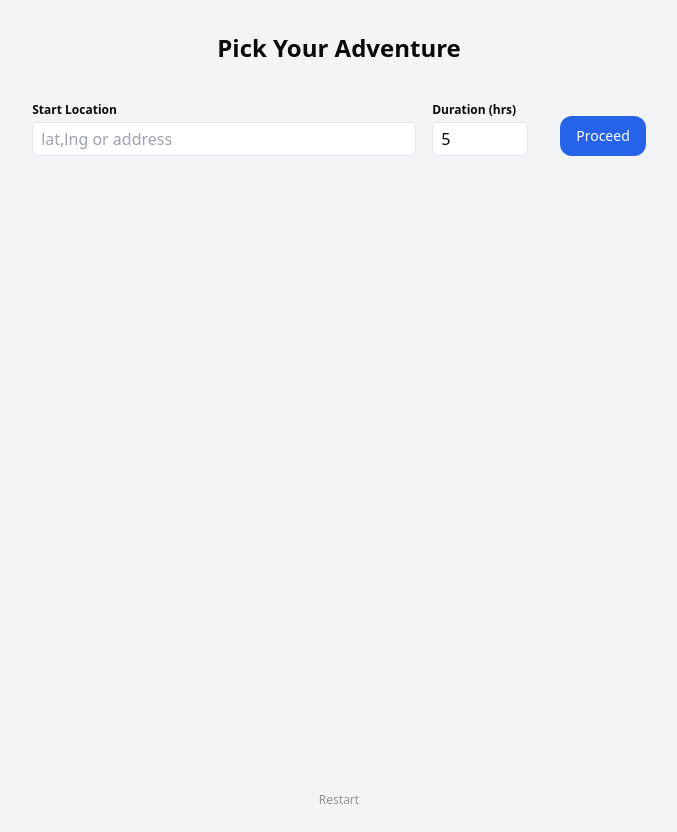
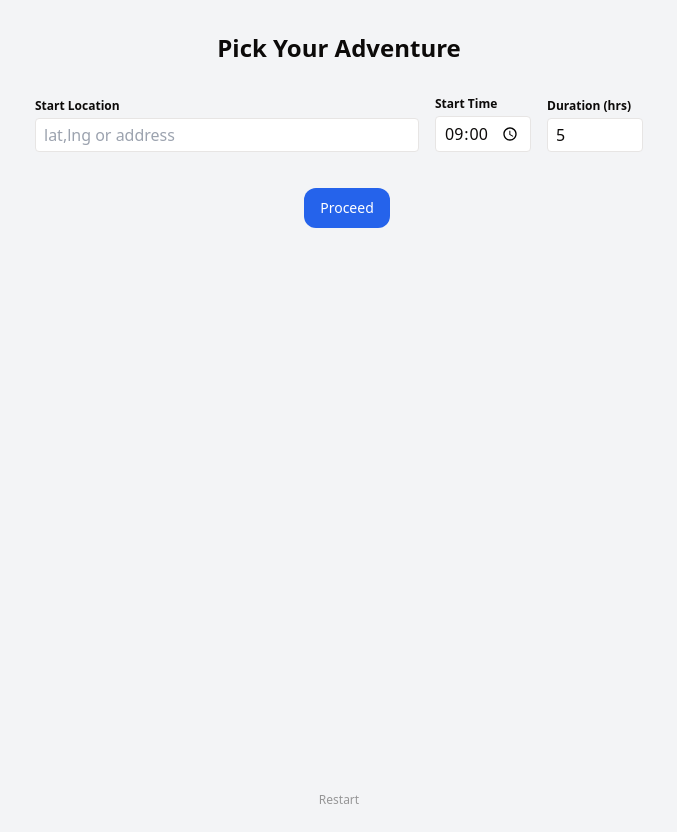
Before and after one commit to mpaliath/Tripin, a React (Vite) app in the folder app/client/: page / in a window 1280 px wide. Shown: the whole page, without its empty margins (301-978 px from the left). Built offline with nearby package versions, Linux system fonts and the light colour scheme; no server answers.

Commit message:
Allow custom start time for trip planning

```diff
--- a/app/client/src/App.tsx
+++ b/app/client/src/App.tsx
@@ -15,7 +15,9 @@ function AppRoutes() {
           path="/"
           element={
             <PickAdventure
-              onPick={(card) => navigate(`/recommend`, { state: { card } })}
+              onPick={(card, startTime, duration) =>
+                navigate(`/recommend`, { state: { card, startTime, duration } })
+              }
             />
           }
         />
--- a/app/client/src/components/PickAdventure.tsx
+++ b/app/client/src/components/PickAdventure.tsx
@@ -8,10 +8,11 @@ import PickAdventureForm, { Address } from "./PickAdventureForm";
 export default function PickAdventure({
   onPick
 }: {
-  onPick: (card: Adventure) => void;
+  onPick: (card: Adventure, startTime: string, duration: number) => void;
 }) {
   const [cards, setCards] = useState<Adventure[]>([]);
   const [address, setAddress] = useState<Address>({ lat: null, lng: null, streetAddress: "" });
+  const [startTime, setStartTime] = useState<string>("09:00");
   const [duration, setDuration] = useState<number>(5);
   const [showCards, setShowCards] = useState(false);
   const [loading, setLoading] = useState(false);
@@ -68,13 +69,15 @@ export default function PickAdventure({
       <PickAdventureForm
         address={address}
         setAddress={setAddress}
+        startTime={startTime}
+        setStartTime={setStartTime}
         duration={duration}
         setDuration={setDuration}
         loading={loading}
         onProceed={handleProceed}
       />
       {showCards && (
-        <PickAdventureCards cards={cards} onPick={onPick} />
+        <PickAdventureCards cards={cards} onPick={(c) => onPick(c, startTime, duration)} />
       )}
     </CenteredLayout>
   );
--- a/app/client/src/components/PickAdventureForm.tsx
+++ b/app/client/src/components/PickAdventureForm.tsx
@@ -8,6 +8,8 @@ export type Address = {
 export interface PickAdventureFormProps {
   address: Address;
   setAddress: (a: Address) => void;
+  startTime: string;
+  setStartTime: (v: string) => void;
   duration: number;
   setDuration: (v: number) => void;
   loading: boolean;
@@ -15,7 +17,7 @@ export interface PickAdventureFormProps {
 }
 
 export default function PickAdventureForm(props: PickAdventureFormProps) {
-  const { address, setAddress, duration, setDuration, loading, onProceed } = props;
+  const { address, setAddress, startTime, setStartTime, duration, setDuration, loading, onProceed } = props;
   // Handle address input change and parse lat,lng if present
   const handleAddressChange = (e: React.ChangeEvent<HTMLInputElement>) => {
     const val = e.target.value;
@@ -48,6 +50,16 @@ export default function PickAdventureForm(props: PickAdventureFormProps) {
           />
         </div>
         <div className="flex flex-col">
+          <label htmlFor="start-time" className="text-xs font-semibold mb-1">Start Time</label>
+          <input
+            id="start-time"
+            type="time"
+            className="border rounded px-2 py-1 w-24"
+            value={startTime}
+            onChange={e => setStartTime(e.target.value)}
+          />
+        </div>
+        <div className="flex flex-col">
           <label htmlFor="trip-duration" className="text-xs font-semibold mb-1">Duration (hrs)</label>
           <input
             id="trip-duration"
--- a/app/client/src/components/RecommendedTrip.tsx
+++ b/app/client/src/components/RecommendedTrip.tsx
@@ -5,11 +5,15 @@ import CenteredLayout from "./CenteredLayout";
 
 export default function RecommendedTrip({
   card,
+  startTime,
+  duration,
   onRefresh,
   onChoose,
   onFineTune
 }: {
   card: Adventure;
+  startTime: string;
+  duration: number;
   onRefresh: (c: Adventure) => void;
   onChoose: (trip: TripPlan) => void;
   onFineTune: (trip: TripPlan) => void;
@@ -18,9 +22,9 @@ export default function RecommendedTrip({
   const [loading, setLoading] = useState(true);
 
   useEffect(() => {
-    setPlan(createTripPlan(card));
+    setPlan(createTripPlan(card, duration, startTime));
     setLoading(false);
-  }, [card]);
+  }, [card, duration, startTime]);
 
   if (loading || !plan) return <p>Loading recommendation…</p>;
 
--- a/app/client/src/lib/createTripPlan.ts
+++ b/app/client/src/lib/createTripPlan.ts
@@ -10,9 +10,10 @@ function minutesToTime(min: number): string {
   return `${h}:${m}`;
 }
 
-export function createTripPlan(adventure: Adventure): TripPlan {
-  const start = 9 * 60;
-  const end = 17 * 60;
+export function createTripPlan(adventure: Adventure, hours: number, startStr = "09:00"): TripPlan {
+  const [sh, sm] = startStr.split(":").map((s) => parseInt(s, 10));
+  const start = (sh || 0) * 60 + (sm || 0);
+  const end = start + hours * 60;
   const available = end - start;
   const total = adventure.outline.reduce((t, o) => t + o.durationMin, 0) || 1;
   const scale = available / total;
--- a/app/client/src/routes/RecommendRoute.tsx
+++ b/app/client/src/routes/RecommendRoute.tsx
@@ -8,6 +8,8 @@ export default function RecommendRoute() {
   const { adventureId } = useParams();
   const location = useLocation();
   const cardFromState = location.state?.card as Adventure | undefined;
+  const startTime = location.state?.startTime as string | undefined;
+  const duration = location.state?.duration as number | undefined;
   const navigate = useNavigate();
   const [adventure, setAdventure] = useState<Adventure | null>(cardFromState || null);
 
@@ -22,9 +24,19 @@ export default function RecommendRoute() {
   return (
     <RecommendedTrip
       card={adventure}
-      onRefresh={(newCard) => navigate(`/recommend/${newCard.id}`, { state: { card: newCard } })}
-      onChoose={(trip) => navigate(`/plan/${adventure.id}`, { state: { plan: trip } })}
-      onFineTune={(trip) => navigate(`/plan/${adventure.id}/edit`, { state: { plan: trip } })}
+      startTime={startTime ?? "09:00"}
+      duration={duration ?? 8}
+      onRefresh={(newCard) =>
+        navigate(`/recommend/${newCard.id}`, {
+          state: { card: newCard, startTime: startTime ?? "09:00", duration: duration ?? 8 }
+        })
+      }
+      onChoose={(trip) =>
+        navigate(`/plan/${adventure.id}`, { state: { plan: trip } })
+      }
+      onFineTune={(trip) =>
+        navigate(`/plan/${adventure.id}/edit`, { state: { plan: trip } })
+      }
     />
   );
 }
```
